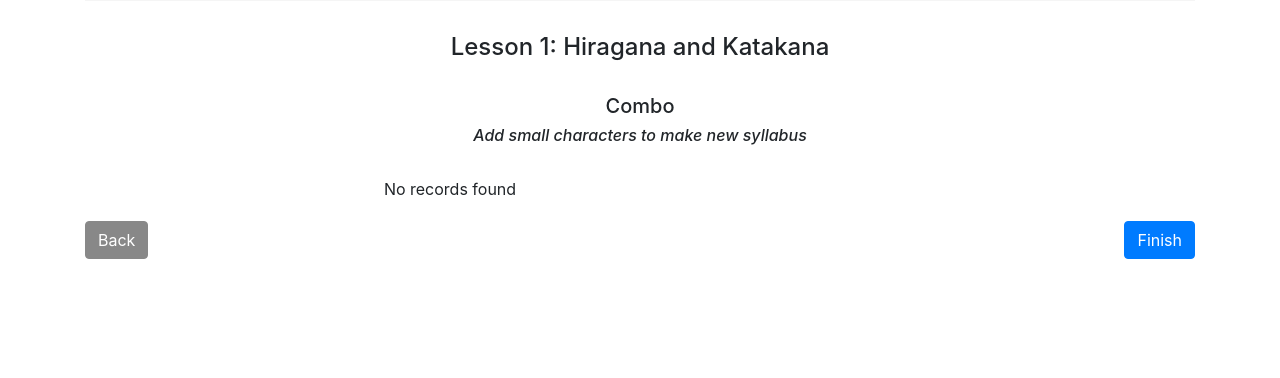
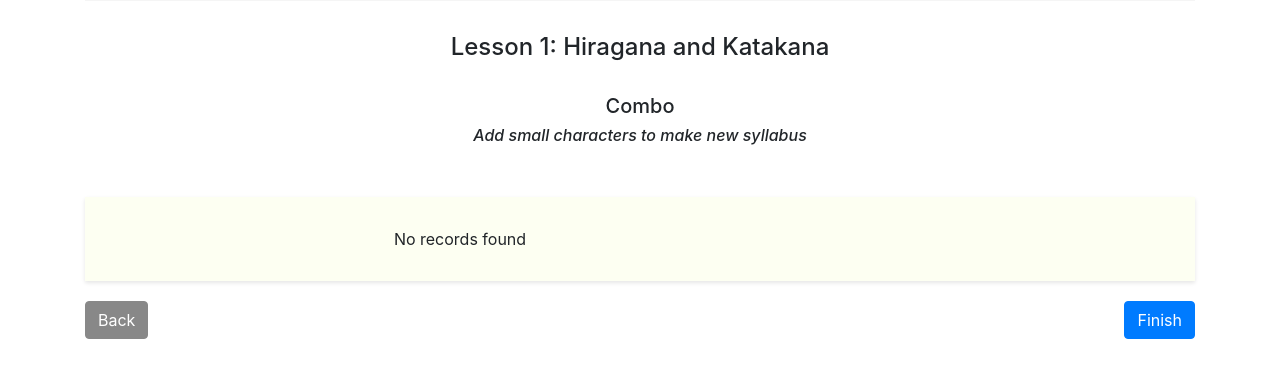
Before and after one commit to annjoeannjoe/languagelearningplatform, a PHP site: page /admin_japanese_lesson1_hiragana_combo.php in a window 1280 px wide. Shown: the part 180-558 px from the top of the page. Run offline with PHP 8.4, Linux system fonts and the light colour scheme; data that the repository does not hold is empty; some libraries are stand-ins or nearby versions.

Commit message:
Update admin_japanese_lesson1_hiragana_combo.php

```diff
--- a/admin_japanese_lesson1_hiragana_combo.php
+++ b/admin_japanese_lesson1_hiragana_combo.php
@@ -10,7 +10,7 @@ include 'nav.php';
             margin-bottom: 20px;
             box-shadow: 0 4px 8px 0 rgba(0,0,0,0.2);
             transition: 0.3s;
-            background-color: #DEEBFF; /* Lighter card background color */
+            background-color: #F0EDFF; /* Lighter card background color */
         }
 
         .card:hover {
@@ -36,6 +36,13 @@ include 'nav.php';
         .btn {
             margin-top: 20px;
             margin-bottom: 20px;
+        }
+
+        .container-japan{
+            margin-top: 20px;
+            padding: 30px;
+            background-color: #fdfff2;
+            box-shadow: 0 2px 4px rgba(0,0,0,0.1);
         }
 
         .back-btn{
@@ -70,6 +77,7 @@ include 'nav.php';
     <h6><i><center>Add small characters to make new syllabus</center></i></h6>
     <br>
 
+    <div class="container-japan">
     <div class="row justify-content-center">
         <?php
         // Connect to the database
@@ -115,6 +123,7 @@ include 'nav.php';
         <!-- Add an empty column for alignment -->
         <div class="col-md-4"></div>
     </div>
+</div>
 
     <div class="row justify-content-center">
         <div class="col-12 text-right">
```
